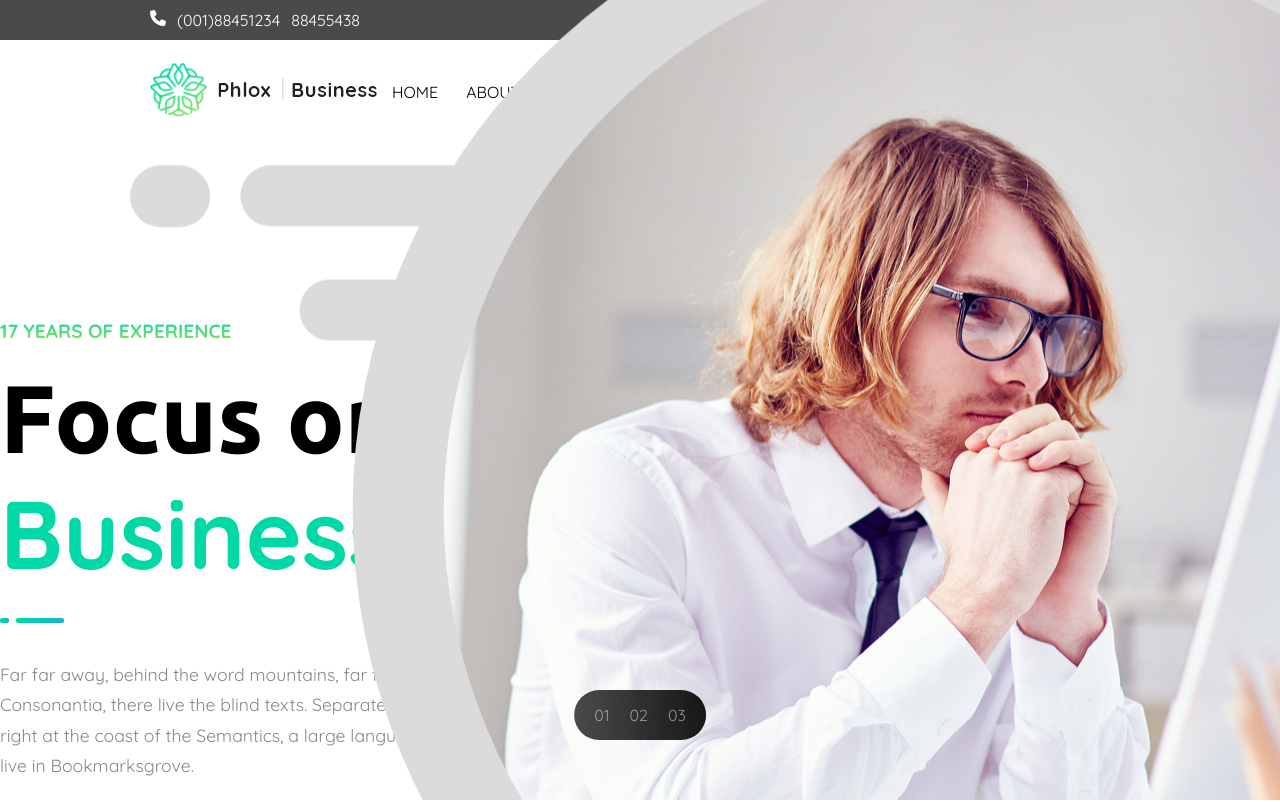
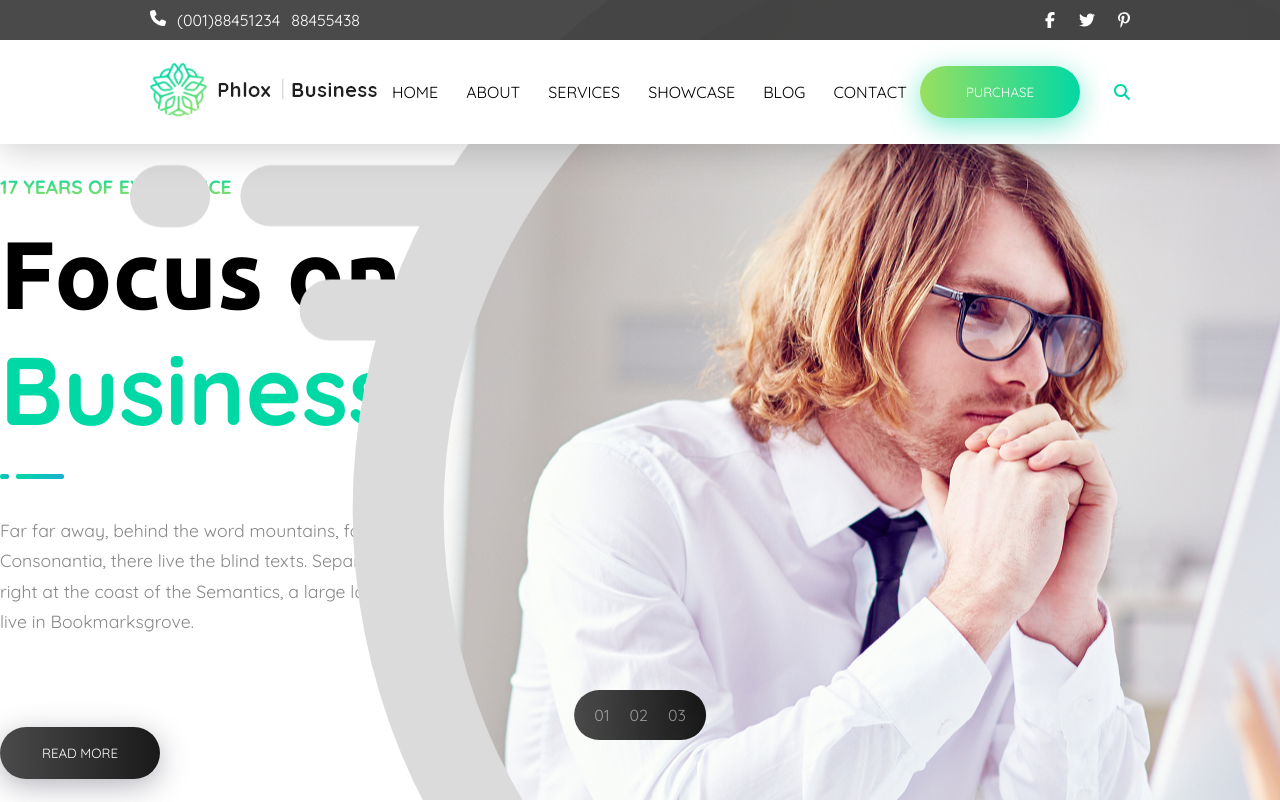
Before and after one commit to sebastianocalella/proj-html-vuejs, a Vue app: page / in a window 1280 px wide. Shown: the top 802 px of the page. Built offline with nearby package versions, Linux system fonts and the light colour scheme.

Commit message:
fixed position header

```diff
--- a/src/components/AppHeader.vue
+++ b/src/components/AppHeader.vue
@@ -1,8 +1,8 @@
 <template>
-    <div class="container">
+    <header class="container">
         <HeaderInfo/>
         <HeaderNavbar/>
-    </div>
+    </header>
 </template>
 
 <script>
@@ -20,5 +20,12 @@ export default {
 </script>
 
 <style lang="scss" scoped>
-
+    header{
+        position: fixed;
+        top: 0;
+        left: 0;
+        width: 100%;
+        z-index: 3;
+        box-shadow: rgba(0, 0, 0, 0.2) 0px 5px 35px;
+    }
 </style>
```
